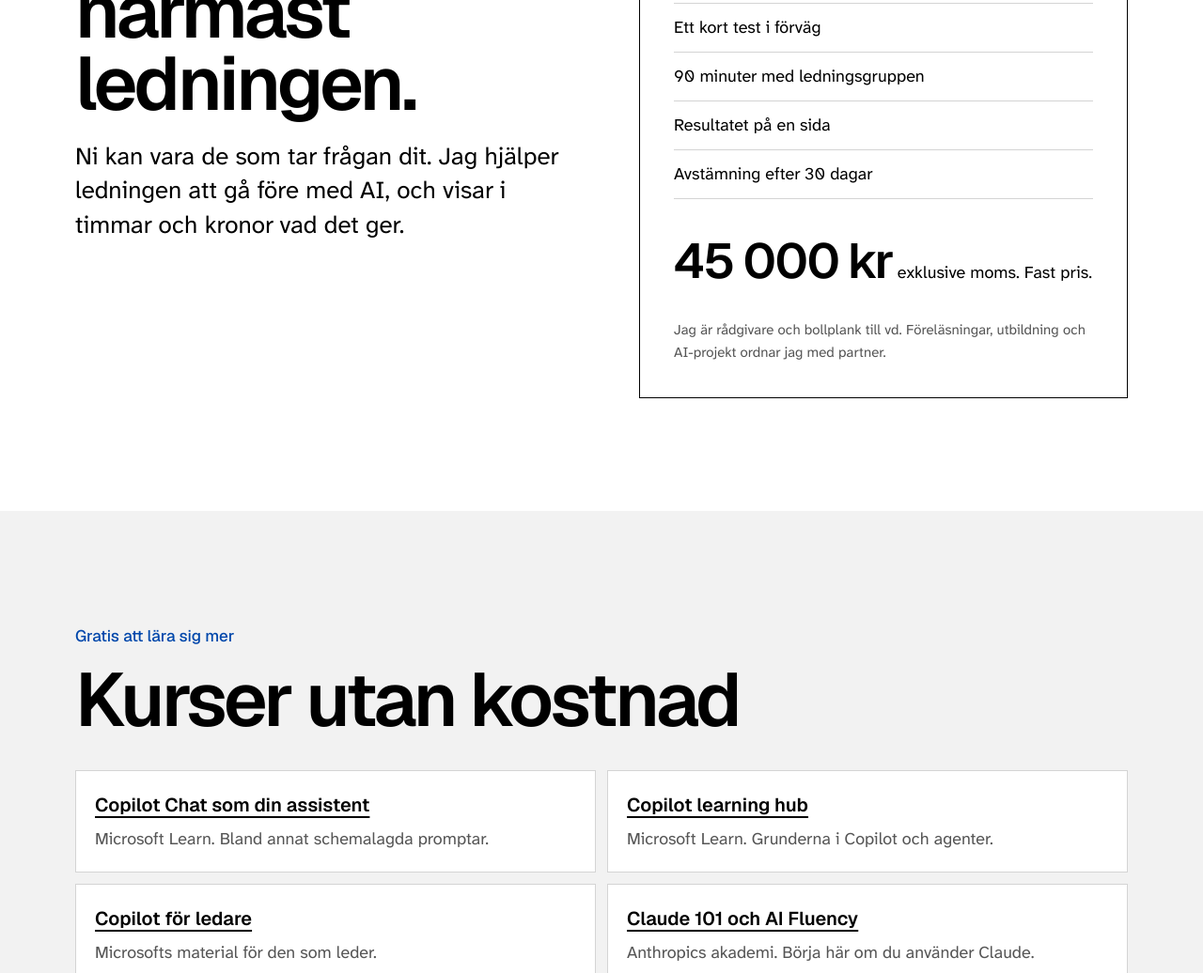
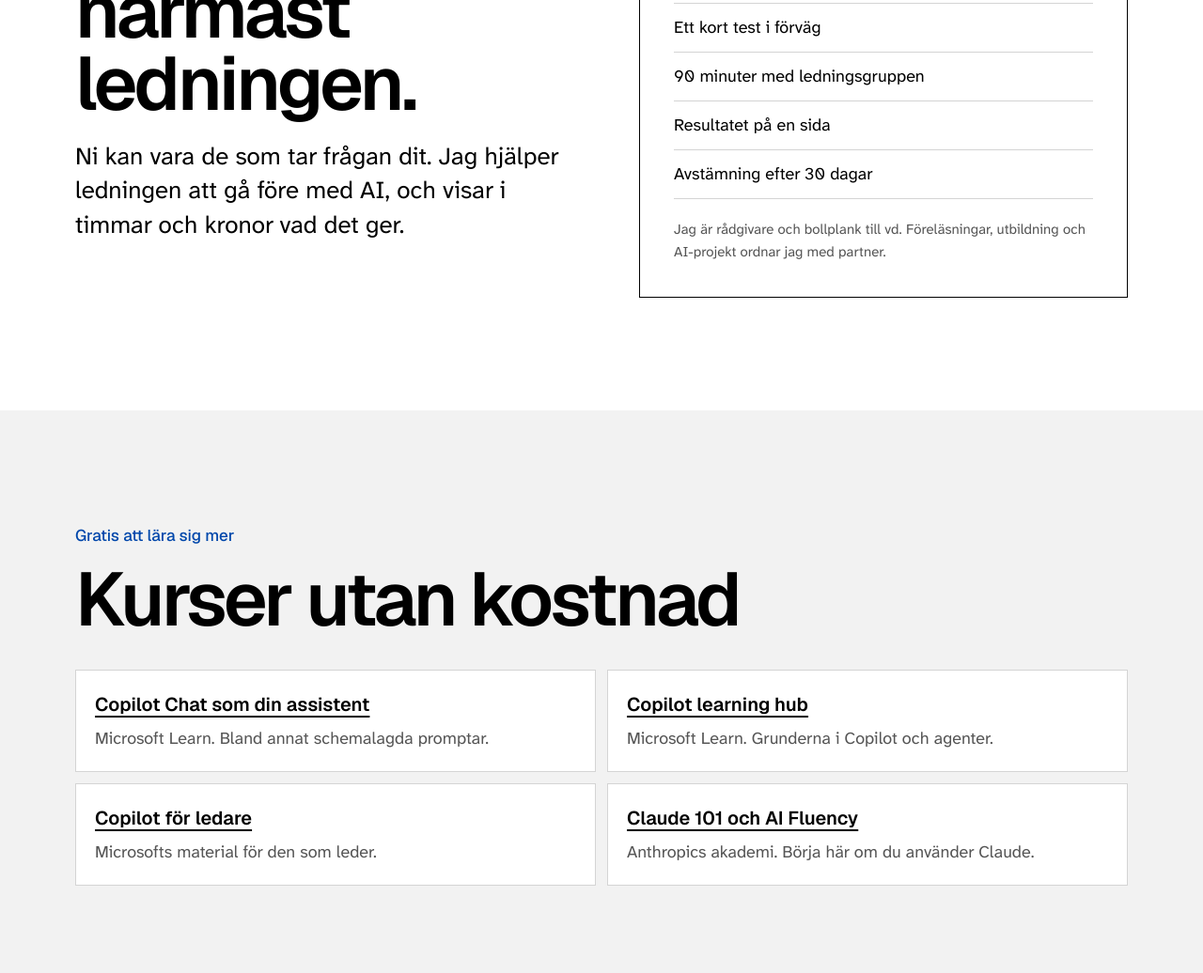
Before and after one commit to hassenyblom/hemsida, a plain HTML site: page ea/index.html in a window 1280 px wide. Shown: the part 4805-5841 px from the top of the page at 94% size. Drawn offline with Linux system fonts and the light colour scheme.

Commit message:
EA: ta bort priset
Co-Authored-By: Claude Opus 5.5 <noreply@anthropic.com>
Claude-Session: https://claude.ai/code/session_01BpDK1jhdhFu3wQPbwhC2op

```diff
--- a/ea/index.html
+++ b/ea/index.html
@@ -162,7 +162,6 @@ Skriv kort och tydligt.</pre>
         <li>Resultatet på en sida</li>
         <li>Avstämning efter 30 dagar</li>
       </ul>
-      <p class="ea-price"><strong>45 000 kr</strong> exklusive moms. Fast pris.</p>
       <p class="fine">Jag är rådgivare och bollplank till vd. Föreläsningar, utbildning och AI-projekt ordnar jag med partner.</p>
     </div>
   </div>
```
